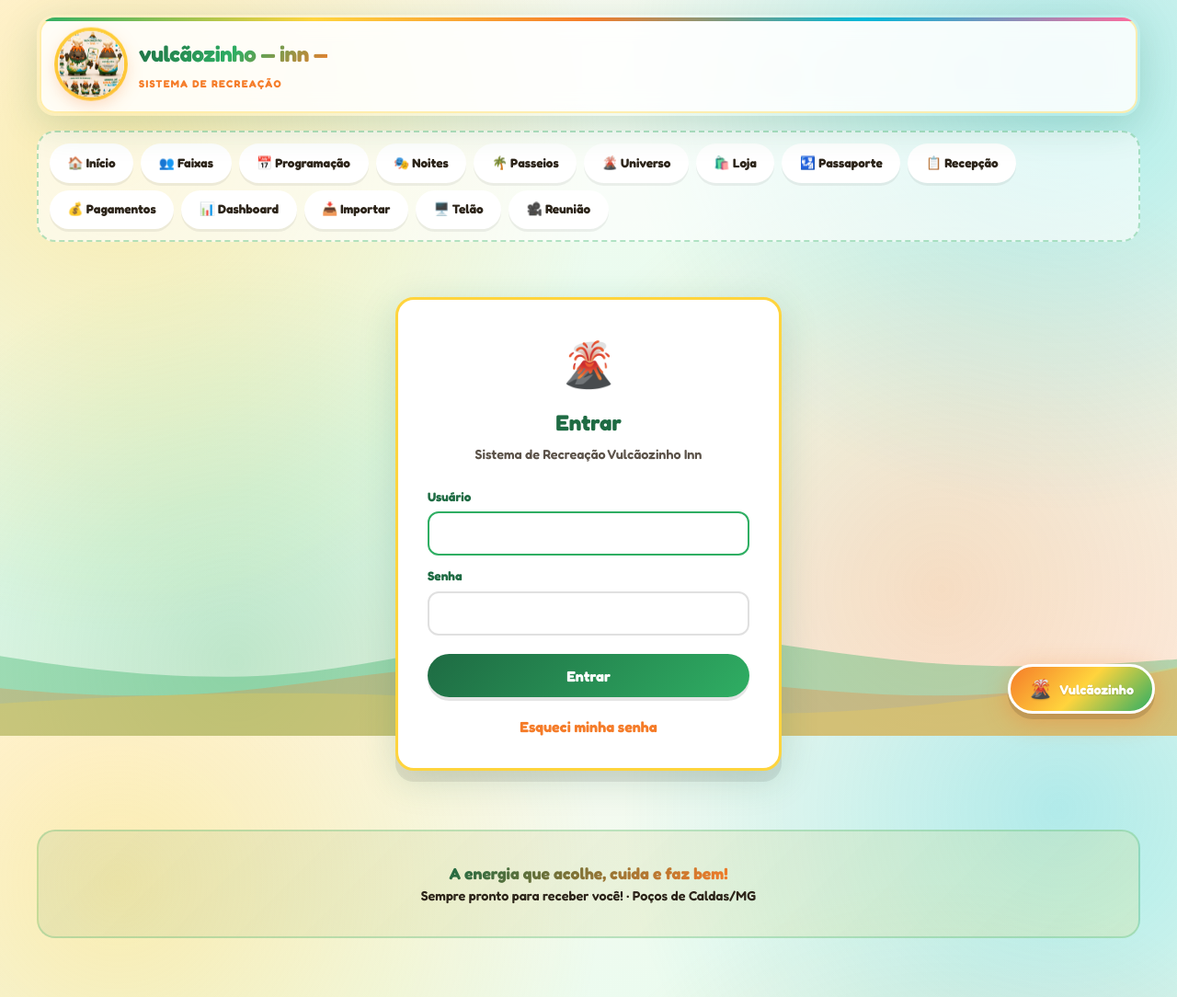
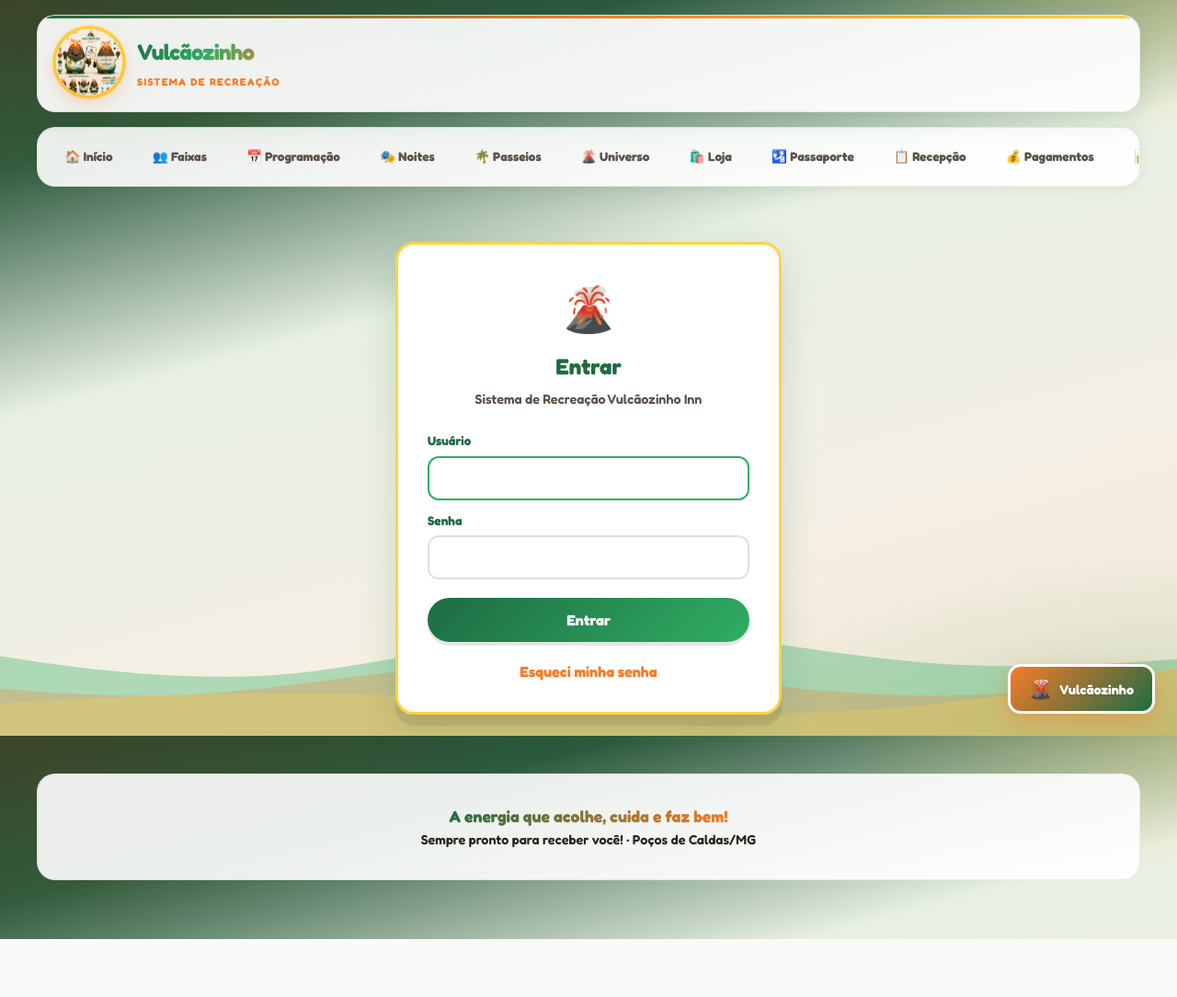
Before and after one commit to 0125mateus/universo-vulcaozinho, a Django app: page /entrar/ in a window 1280 px wide. Shown: the whole page at 92% size. After the commit the page ends 1021 px from the top, so only its background shows below. Run offline with Django 5.2, Linux system fonts and the light colour scheme; data that the repository does not hold is empty; parts of the project's set-up code (start-up, migrations or seed data) failed here and were passed over.

Commit message:
Add hybrid visual polish overlay without breaking financeiro modules.
Co-authored-by: Cursor <cursoragent@cursor.com>

```diff
--- /dev/null
+++ b/static/css/hybrid-polish.css
@@ -0,0 +1,119 @@
+/* Hybrid polish — overlays remote vulcaozinho.css without removing module styles */
+
+body {
+    background:
+        radial-gradient(ellipse 80% 50% at 0% 0%, rgba(232, 107, 31, 0.16) 0%, transparent 55%),
+        radial-gradient(ellipse 60% 40% at 100% 0%, rgba(245, 197, 24, 0.18) 0%, transparent 50%),
+        radial-gradient(ellipse 70% 45% at 100% 100%, rgba(42, 155, 87, 0.16) 0%, transparent 55%),
+        linear-gradient(165deg, #1a3d2a 0%, #2d5a3d 16%, #e8f0e4 40%, #f5efe4 72%, #f0e6d4 100%) !important;
+    background-attachment: fixed !important;
+}
+
+.wave-bg::after {
+    content: none !important;
+}
+
+.site-header {
+    background: rgba(255, 255, 255, 0.92) !important;
+    backdrop-filter: blur(14px);
+    -webkit-backdrop-filter: blur(14px);
+    border: 1px solid rgba(31, 26, 20, 0.08) !important;
+    box-shadow: 0 8px 28px rgba(22, 90, 56, 0.12) !important;
+}
+
+.site-header::before {
+    height: 3px !important;
+    background: linear-gradient(90deg, var(--hotel-primary, #165A38), var(--brand-orange, #E86B1F), var(--hotel-accent, #F5C518)) !important;
+}
+
+.brand-text h1 {
+    letter-spacing: -0.03em;
+}
+
+.main-nav {
+    background: rgba(255, 255, 255, 0.9) !important;
+    border: 1px solid rgba(31, 26, 20, 0.08) !important;
+    border-style: solid !important;
+    box-shadow: 0 2px 12px rgba(22, 90, 56, 0.08);
+    overflow-x: auto;
+    flex-wrap: nowrap !important;
+    -webkit-overflow-scrolling: touch;
+    scrollbar-width: thin;
+}
+
+.main-nav a {
+    border-radius: 10px !important;
+    border: none !important;
+    box-shadow: none !important;
+    background: transparent !important;
+    color: var(--text-muted, #5E564C) !important;
+    white-space: nowrap;
+    flex-shrink: 0;
+}
+
+.main-nav a:hover {
+    color: var(--hotel-primary, #165A38) !important;
+    background: rgba(22, 90, 56, 0.06) !important;
+    transform: none !important;
+}
+
+.main-nav a.active {
+    background: var(--hotel-primary, #165A38) !important;
+    color: #fff !important;
+    box-shadow: 0 4px 14px rgba(22, 90, 56, 0.28) !important;
+    transform: none !important;
+}
+
+.hero {
+    border: none !important;
+    box-shadow: 0 8px 28px rgba(22, 90, 56, 0.14) !important;
+    background: linear-gradient(125deg, var(--hotel-primary, #165A38) 0%, var(--hotel-secondary, #2A9B57) 48%, var(--brand-orange, #E86B1F) 100%) !important;
+    background-size: 140% 140%;
+    animation: hybridHeroShift 12s ease-in-out infinite;
+}
+
+@keyframes hybridHeroShift {
+    0%, 100% { background-position: 0% 50%; }
+    50% { background-position: 100% 50%; }
+}
+
+.hero::after {
+    content: none !important;
+}
+
+.card,
+.rec-card,
+.produto-card,
+.passaporte-gestao-card,
+.noite-card,
+.coluna-categoria {
+    border-width: 1px !important;
+    box-shadow: 0 2px 12px rgba(22, 90, 56, 0.08) !important;
+}
+
+.card:hover,
+.rec-card:hover,
+.produto-card:hover {
+    transform: translateY(-3px) !important;
+}
+
+.site-footer {
+    background: rgba(255, 255, 255, 0.9) !important;
+    border: 1px solid rgba(31, 26, 20, 0.08) !important;
+}
+
+.assistant-fab {
+    border-radius: 14px !important;
+    background: linear-gradient(135deg, var(--brand-orange, #E86B1F) 0%, var(--hotel-primary, #165A38) 100%) !important;
+    box-shadow: 0 8px 24px rgba(232, 107, 31, 0.35) !important;
+}
+
+.assistant-header {
+    background: linear-gradient(135deg, var(--brand-orange, #E86B1F) 0%, var(--hotel-primary, #165A38) 100%) !important;
+}
+
+@media (prefers-reduced-motion: reduce) {
+    .hero {
+        animation: none !important;
+    }
+}
--- a/templates/base.html
+++ b/templates/base.html
@@ -10,6 +10,7 @@
     <link rel="stylesheet" href="{% static 'css/vulcaozinho.css' %}">
     <link rel="stylesheet" href="{% static 'css/hotel-themes.css' %}">
     <link rel="stylesheet" href="{% static 'css/assistant.css' %}">
+    <link rel="stylesheet" href="{% static 'css/hybrid-polish.css' %}">
     {% block extra_css %}{% endblock %}
     {% if hotel_atual %}
     <style>
@@ -57,7 +58,7 @@
                 {% else %}
                 <img src="{% static 'img/mascote-vulcaozinho.png' %}" alt="Vulcãozinho">
                 <div class="brand-text">
-                    <h1>vulcãozinho — inn —</h1>
+                    <h1>Vulcãozinho</h1>
                     <span>Sistema de Recreação</span>
                 </div>
                 {% endif %}
```
